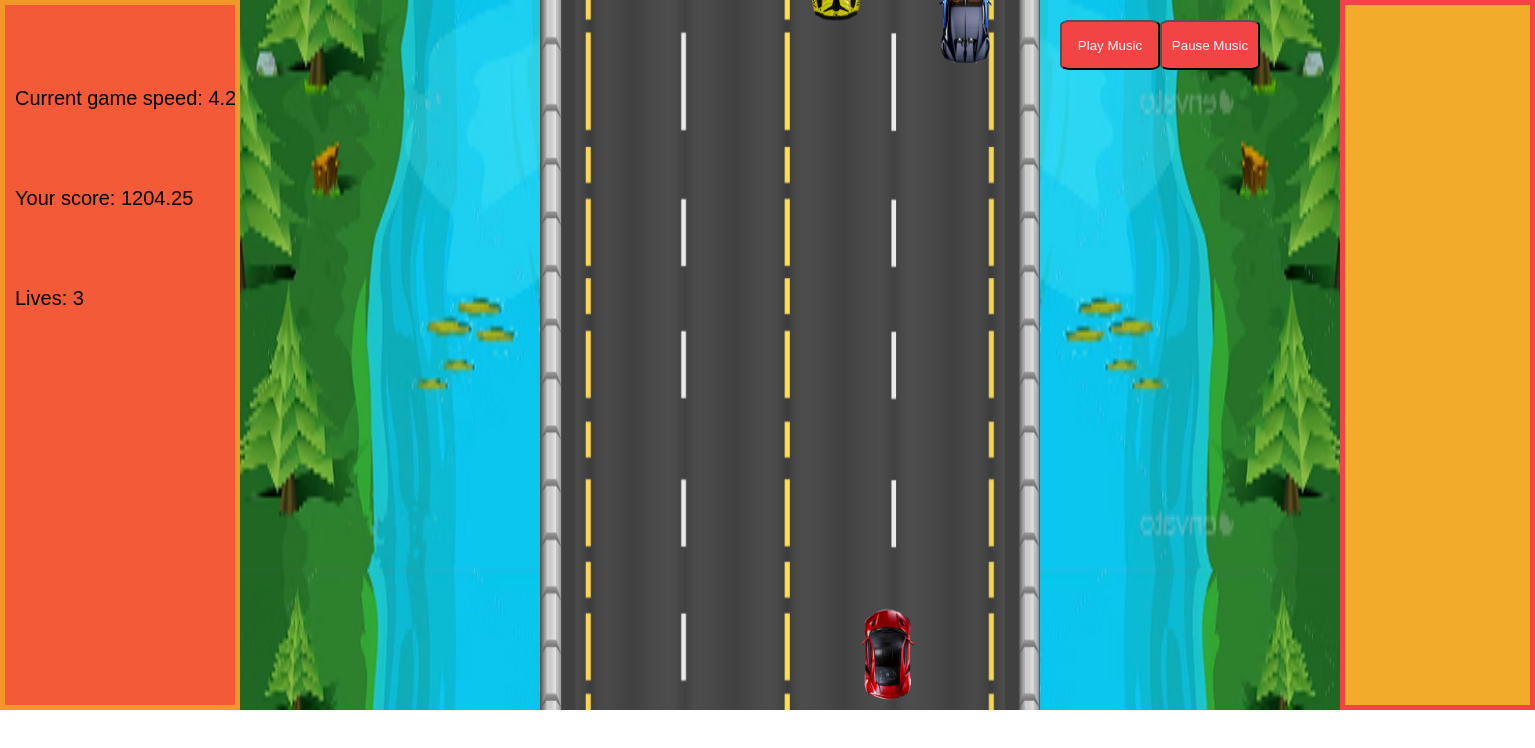
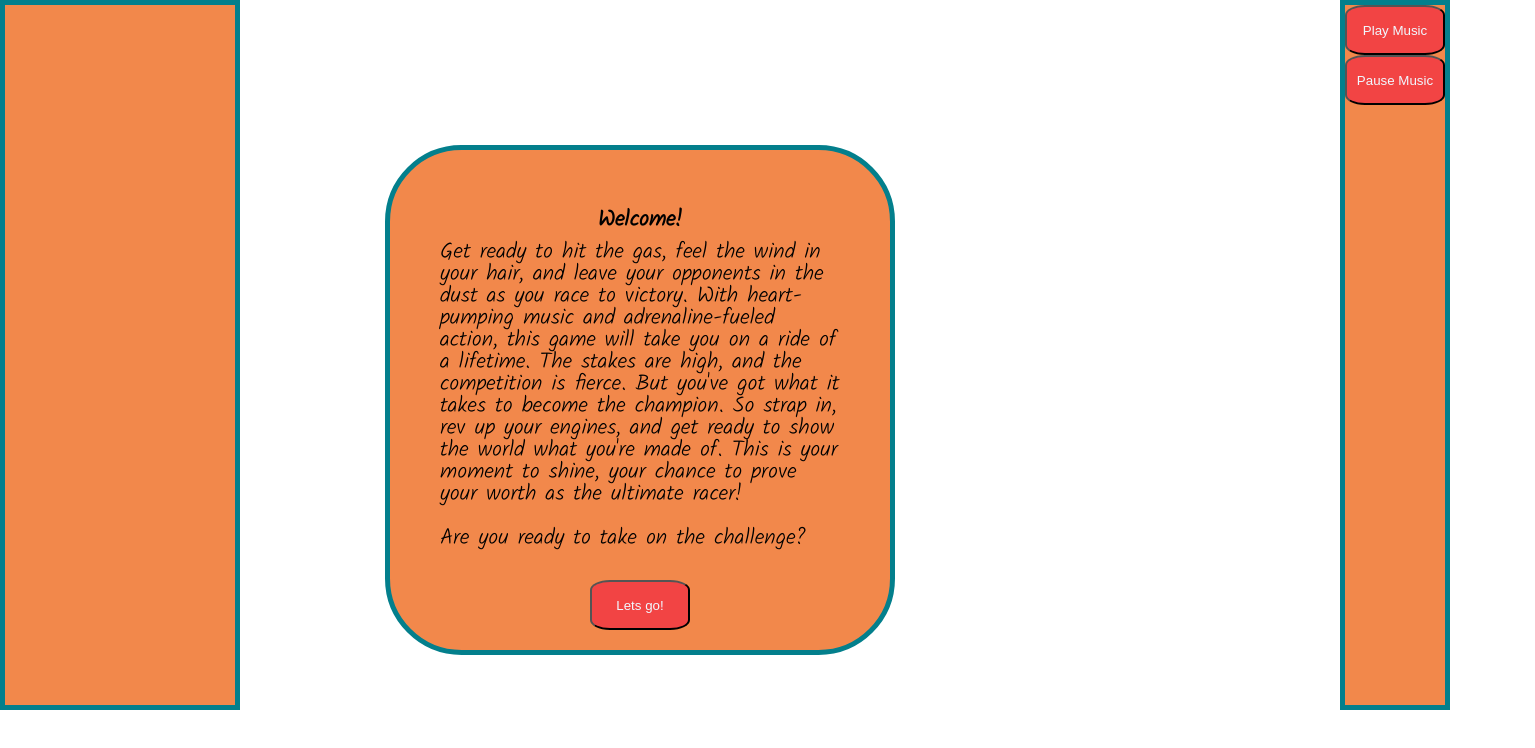
Before and after one commit to AntonJames-Sistence/Torque, a website built with webpack: page index.html in a window 1280 px wide. Shown: the whole page, 1535 px wide, since content can reach past the window. Built offline with Linux system fonts and the light colour scheme; a web font is replaced by a local one.

Commit message:
Add greeting message, Add start button

```diff
--- a/index.html
+++ b/index.html
@@ -11,23 +11,44 @@
 
     <title>Torque</title>
     <link rel="icon" type="image/x-icon" href="./resources/x-icon.jpg">
+    <link rel="preconnect" href="https://fonts.googleapis.com">
+    <link rel="preconnect" href="https://fonts.gstatic.com" crossorigin>
+    <link href="https://fonts.googleapis.com/css2?family=Dancing+Script:wght@500&family=Kalam:wght@300&family=Sigmar&display=swap" rel="stylesheet">
   </head>
 
   <body>
     <div id="main">
+
+      <div id="greetings" style="display: none;">
+          <h2><center>Welcome!</center></h2>
+            <h3>
+              Get ready to hit the gas, feel the wind in your hair, and leave your opponents in the dust as you race to victory.
+              With heart-pumping music and adrenaline-fueled action, this game will take you on a ride of a lifetime.
+              The stakes are high, and the competition is fierce. But you've got what it takes to become the champion.
+              So strap in, rev up your engines, and get ready to show the world what you're made of.
+              This is your moment to shine, your chance to prove your worth as the ultimate racer!
+              <br/>
+              <br/>
+              Are you ready to take on the challenge?
+            </h3>
+        <button id="startGame">Lets go!</button>
+      </div>
+
       <canvas id="stats" height="700px" width="230px"></canvas>
 
       <canvas id="leftBackgroundPiece"></canvas>
       <canvas id="screen" height="700px" width="500px"></canvas>
       <canvas id="rightBackgroundPiece"></canvas>
 
-      <canvas id="support-bar" height="700px" width="185px"></canvas>
+      <!-- <canvas id="support-bar" height="700px" width="185px"></canvas> -->
 
       <div class="music">
         <button id="playMusic">Play Music</button>
         <button id="stopMusic">Pause Music</button>
       </div>
 
+      <div id="finalScore" style="display: none;"></div>
+
     </div>
   </body>
 
--- a/src/index.js
+++ b/src/index.js
@@ -3,6 +3,8 @@ import Competitor from './scripts/competitor';
 import Background from './scripts/background';
 
 document.addEventListener('DOMContentLoaded', () => {
+
+//====================================== Get cancas and context =====================================
 
     // get stats canvas
     const statsScreen = document.getElementById('stats');
@@ -20,7 +22,6 @@ document.addEventListener('DOMContentLoaded', () => {
     const rightBkgCtx = rightBkgScreen.getContext("2d");
 
 //====================================================================================================
-
     // pause feature
     // let isPaused = false;
 
@@ -32,12 +33,12 @@ document.addEventListener('DOMContentLoaded', () => {
     let score = 0;
 
     // set up gameSpeed parameter
-    let gameSpeed = 4;
+    let gameSpeed = 0;
 
     // increasing gameSpeed by setting up interval
     setInterval(() => {if(gameSpeed < 10) gameSpeed += 0.25}, 5000); // can be calibrated
 
-//====================================================================================================
+//======================================== Game Stats =================================================
 
     // updating game stats
     function updateStats(){
@@ -49,7 +50,7 @@ document.addEventListener('DOMContentLoaded', () => {
         // current lives
         statsCtx.fillText(`Lives: ${playerCar.lives}`, 10, 300);
     }
-//====================================================================================================
+//====================================== Create Game Objects/Backgrounds ===============================
 
     // creating player car
     const playerCar = new Player(gameScreen, gameCtx);
@@ -144,6 +145,7 @@ document.addEventListener('DOMContentLoaded', () => {
 
                         alert(`Game over, your final score: ${score}`);
                         cancelAnimationFrame(frameId);
+
                         // stopGame();
                         // tooglePause();
                         // setInterval(() => {
@@ -267,8 +269,28 @@ pauseMusicBtn.addEventListener(
 
     }
 
+    //======================================= Greetin Message / Game Start ============================================
+
+    function greetingToggler() {
+        let greeting = document.getElementById("greetings");
+        if (greeting.style.display === "block"){
+            greeting.style.display = "none";
+            // start of the game
+            play();
+        } else {
+            greeting.style.display = "block";
+        }
+    }
+
+    // get button for starting game by ID
+    const startButton = document.getElementById('startGame');
+
+    // add event listener for this button
+    startButton.addEventListener(
+        'click',
+        greetingToggler
+    )
+
     // start of the game
-    play();
-
-
+    greetingToggler();
 })
--- a/src/index.scss
+++ b/src/index.scss
@@ -3,6 +3,7 @@
 
 #main {
     display: flex;
+    // position: relative;
     // justify-content: center;
 }
 
@@ -11,7 +12,7 @@ button {
     color: aliceblue;
     height: 50px;
     width: 100px;
-    border-radius: 10%;
+    border-radius: 20%;
 }
 
 button:hover {
@@ -19,13 +20,39 @@ button:hover {
 }
 
 .music {
+    display: flex;
+    flex-direction: column;
+    // justify-content: end;
+    // margin: 20px;
+    background-color: #F2884B;
+    border: 5px solid #037F8C;
+}
+
+#greetings {
     position: absolute;
-    top: 0;
-    left: 0;
-    right: 0;
-    bottom: 0;
-    display: flex;
-    justify-content: end;
-    margin: 20px;
-    // align-items: center;
+    top: 50%;
+    left: 50%;
+    transform: translate(-50%, -50%);
+    height: 400px;
+    width: 400px;
+    border-radius: 15%;
+    background-color: #F2884B;
+    padding: 50px;
+    border: 5px solid #037F8C;
+    font-family: 'Kalam', cursive;
+    font-size: 22px;
+    color: black;
 }
+
+#startGame {
+    position: absolute;
+    bottom: 20px;
+    left: 40%;
+    align-self: flex-end;
+
+}
+
+h2 {
+    padding: 10px;
+    font-weight: 900;
+}
--- a/src/scripts/background.js
+++ b/src/scripts/background.js
@@ -40,14 +40,14 @@ class Background {
     //================================= Side Background Frames Methods ======================================
 
     updateBack(){
-        this.bkgY += 0.4;
+        this.bkgY += 0.3;
         if (this.bkgY >= 700) {
             this.bkgY = 0;
         };
     }
 
     updateBackSecondFrame(){
-        this.bkgY += 0.4;
+        this.bkgY += 0.3;
         if (this.bkgY >= 0) {
             this.bkgY = -700;
         };
--- a/src/styles/canvas.scss
+++ b/src/styles/canvas.scss
@@ -1,19 +1,19 @@
 
-#screen {
+// #screen {
     // background-color: #F2AC29;
     // opacity: 0.8;
     // border: 5px solid #A64456;
     // border-radius: 3%;
-}
+// }
 
 #stats {
-    background-color: #f25a38;
-    border: 5px solid #F29829;
+    background-color: #F2884B;
+    border: 5px solid #037F8C;
     // border-radius: 8%;
 }
 
-#support-bar {
-    background-color: #F2AC29;
-    border: 5px solid #F24444;
-    // border-radius: 8%;
-}
+// #support-bar {
+//     background-color: #F2AC29;
+//     border: 5px solid #F24444;
+//     border-radius: 8%;
+// }
```
Also changed, not shown: dist/main.css, dist/main.js.
